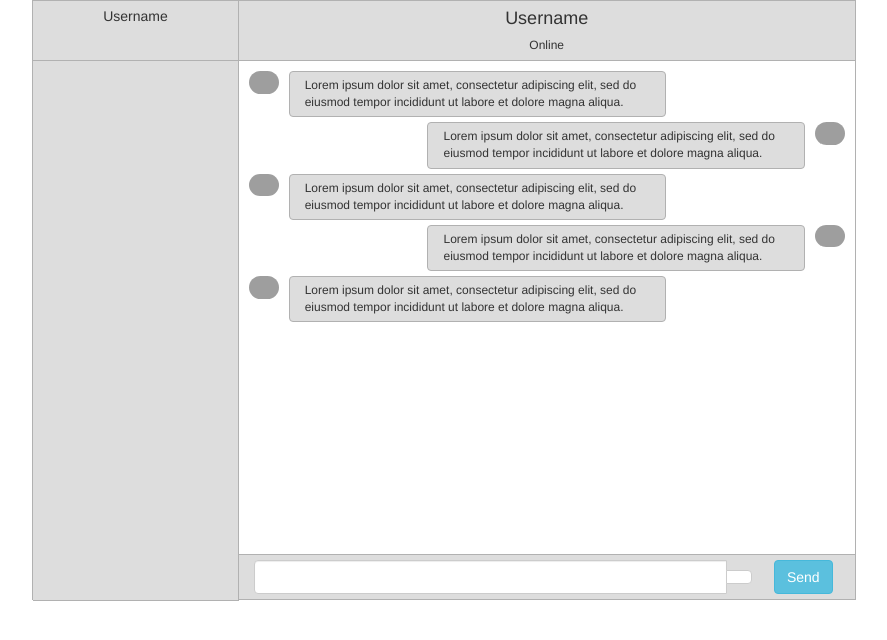
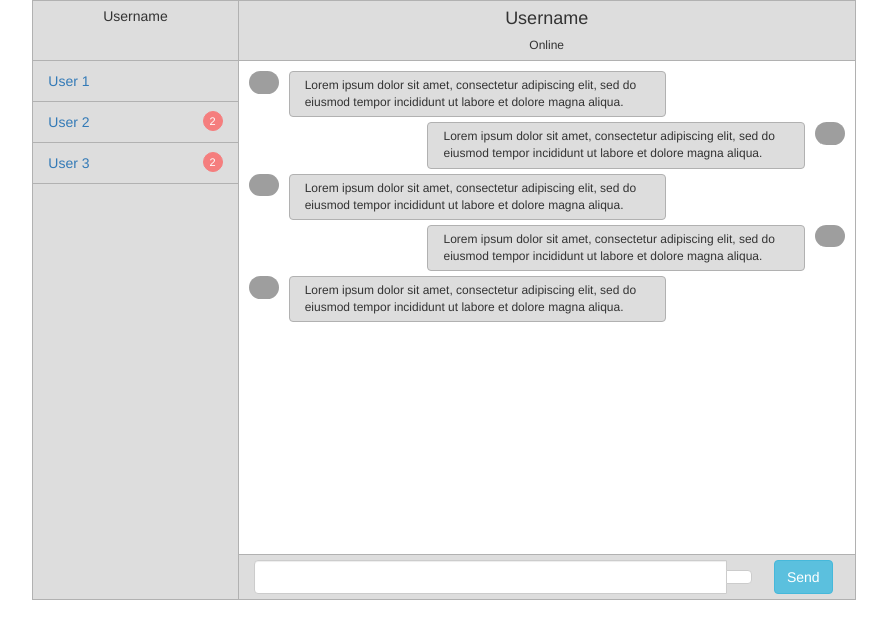
Before and after one commit to parmarkaushik15/Spring-Websocket-Chat-Front, an Angular app: page /home in a window 1280 px wide. Shown: the top 640 px of the page, without its empty margins (196-1083 px from the left). Built offline with nearby package versions, Linux system fonts and the light colour scheme; grey boxes are pictures that could not be loaded; some icons are missing.

Commit message:
Ui Layout css left changes

```diff
--- a/src/app/home/home.component.css
+++ b/src/app/home/home.component.css
@@ -3,13 +3,17 @@
     border: 1px solid #B1B1B1;
 }
 .chat-left {
-    height: 600px;
+    height: 599px;
     background: #ddd;
     border-right: 1px solid #B1B1B1;
     border-bottom: 1px solid #b1b1b1;
 }
+a:hover{
+    text-decoration: inherit;
+    cursor: pointer;
+}
 .chat-users{
-    padding: 10px;
+
 }
 .chat-header, .chat-footer{
     background: #ddd;
@@ -54,6 +58,27 @@ ul.chat-list {
 }ul.chat-list li{
     width: 100%;
     display: inline-block;
+    position: relative;
+}
+ul.chat-list li a{
+    width: 100%;
+    padding: 10px 15px;
+    border-bottom: 1px solid #B1B1B1;
+    display: inline-block;
+}
+.counter{
+    position: absolute;
+    right: 15px;
+    top: 9px;
+    width: 20px;
+    height: 20px;
+    border: 1px solid #F57E7E;
+    border-radius: 50px;
+    font-size: 11px;
+    text-align: center;
+    background: #F57E7E;
+    color: #fff;
+    padding: 2px;
 }
 .media-object {
     display: block;
--- a/src/app/home/home.component.html
+++ b/src/app/home/home.component.html
@@ -8,7 +8,25 @@
             <p>Username</p>
           </div>
           <div class="chat-users">
+              <ul class="chat-list">
+                <li>
+                  <a>User 1</a>
 
+                </li>
+                <li>
+                    <a>User 2</a>
+                    <span class="counter">
+                        2
+                      </span>
+                  </li>
+                  <li>
+                      <a>User 3</a>
+                      <span class="counter">
+                        2
+                      </span>
+                    </li>
+
+              </ul>
           </div>
         </div>
       </div>
```
